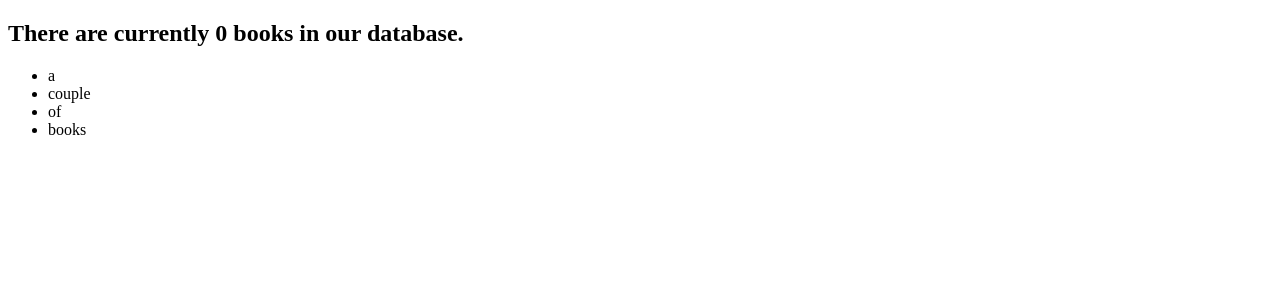
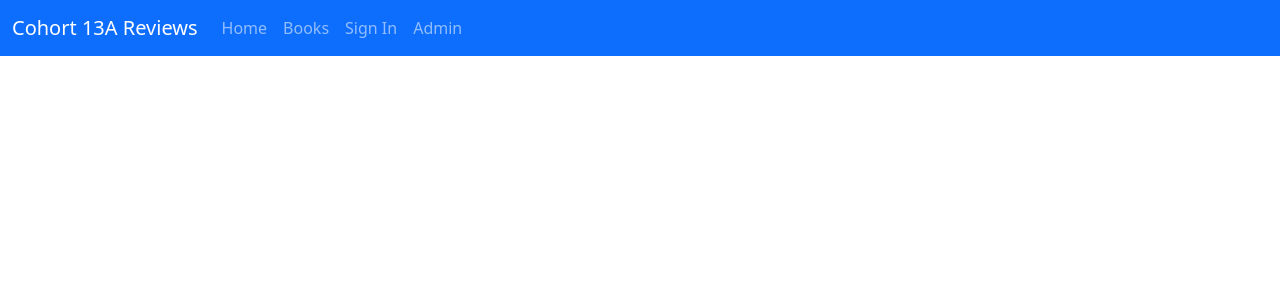
Before and after one commit to tylerdojcak/django-reviews, a Django app: page /books/ in a window 1280 px wide. Shown: the top 300 px of the page. Run offline with Django 3.2, Linux system fonts and the light colour scheme; data that the repository does not hold is empty.

Commit message:
clean up

```diff
--- a/book_reviews/templates/base.html
+++ b/book_reviews/templates/base.html
@@ -5,29 +5,27 @@
     <meta charset="UTF-8">
     <meta http-equiv="X-UA-Compatible" content="IE=edge">
     <meta name="viewport" content="width=device-width, initial-scale=1.0">
-    <title>template</title>
+    <title>{{ title }}</title>
     <link rel="stylesheet" href="{% static 'base/css/styles.css' %}">
     <link href="https://cdn.jsdelivr.net/npm/bootstrap@5.0.0/dist/css/bootstrap.min.css" rel="stylesheet" integrity="sha384-wEmeIV1mKuiNpC+IOBjI7aAzPcEZeedi5yW5f2yOq55WWLwNGmvvx4Um1vskeMj0" crossorigin="anonymous">
 </head>
 <body>
     <nav class="navbar navbar-expand-lg navbar-dark bg-primary">
         <div class="container-fluid">
-          <a class="navbar-brand" href="#">hello from bootstrap</a>
+          <a class="navbar-brand" href="#">Cohort 13A Reviews</a>
           <button class="navbar-toggler" type="button" data-bs-toggle="collapse" data-bs-target="#navbarNavAltMarkup" aria-controls="navbarNavAltMarkup" aria-expanded="false" aria-label="Toggle navigation">
             <span class="navbar-toggler-icon"></span>
           </button>
           <div class="collapse navbar-collapse" id="navbarNavAltMarkup">
             <div class="navbar-nav">
               <a class="nav-link {% if page_name == 'index' %}active{% endif %}" aria-current="page" href="{% url 'index' %}">Home</a>
-              <a class="nav-link {% if page_name == 'books' %}active{% endif %}" href="#">Books</a>
+              <a class="nav-link {% if page_name == 'books' %}active{% endif %}" href="{% url 'books' %}">Books</a>
               <a class="nav-link {% if page_name == 'register' %}active{% endif %}" href="#">Sign In</a>
               <a class="nav-link" href="{% url 'admin:index' %}">Admin</a>
             </div>
           </div>
         </div>
       </nav>
-    hello world
-
     {% block content %}
 
     {% endblock %}
--- a/book_reviews/templates/books.html
+++ b/book_reviews/templates/books.html
@@ -1,18 +1,5 @@
-<!DOCTYPE html>
-<html lang="en">
-<head>
-    <meta charset="UTF-8">
-    <meta http-equiv="X-UA-Compatible" content="IE=edge">
-    <meta name="viewport" content="width=device-width, initial-scale=1.0">
-    <title>books</title>
-</head>
-<body>
-    <h2>There {{ count|pluralize:"is, are" }} currently {{ count }} book{{ count|pluralize }} in our database.</h2>
-    <ul>
-        <li>a</li>
-        <li>couple</li>
-        <li>of</li>
-        <li>books</li>
-    </ul>
-</body>
-</html>
+{% extends 'base.html' %}
+
+{% block content %}
+
+{% endblock %}
--- a/book_reviews/views.py
+++ b/book_reviews/views.py
@@ -7,6 +7,7 @@ def index(request):
     count = Book.objects.all().count()
     context = {
         'count': count,
+        'title': 'Cohort 13A Reviews'
     }
     return render(request, 'index.html', context)
 
@@ -14,5 +15,6 @@ def books(request):
     count = Book.objects.all().count()
     context = {
         'count': count,
+        'title': 'Library'
     }
     return render(request, 'books.html', context)
```
Also changed, not shown: accounts/views.py (+6 -1 lines).
